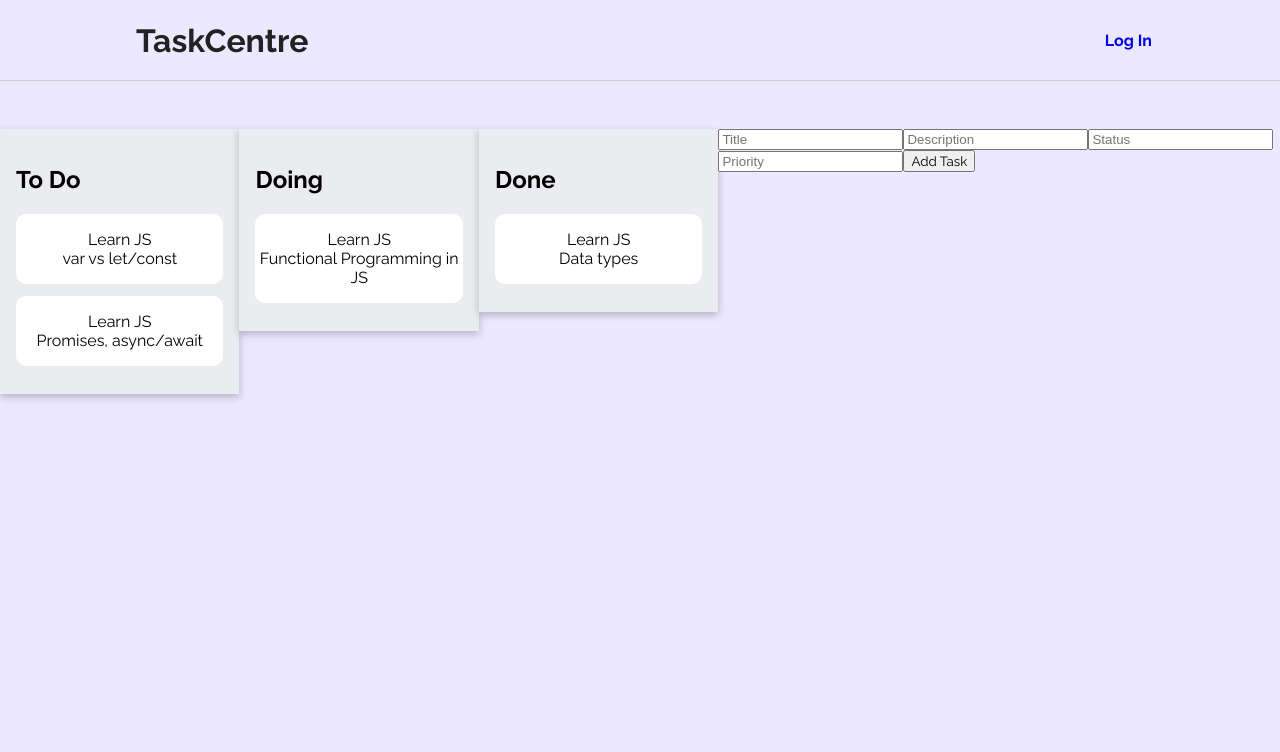
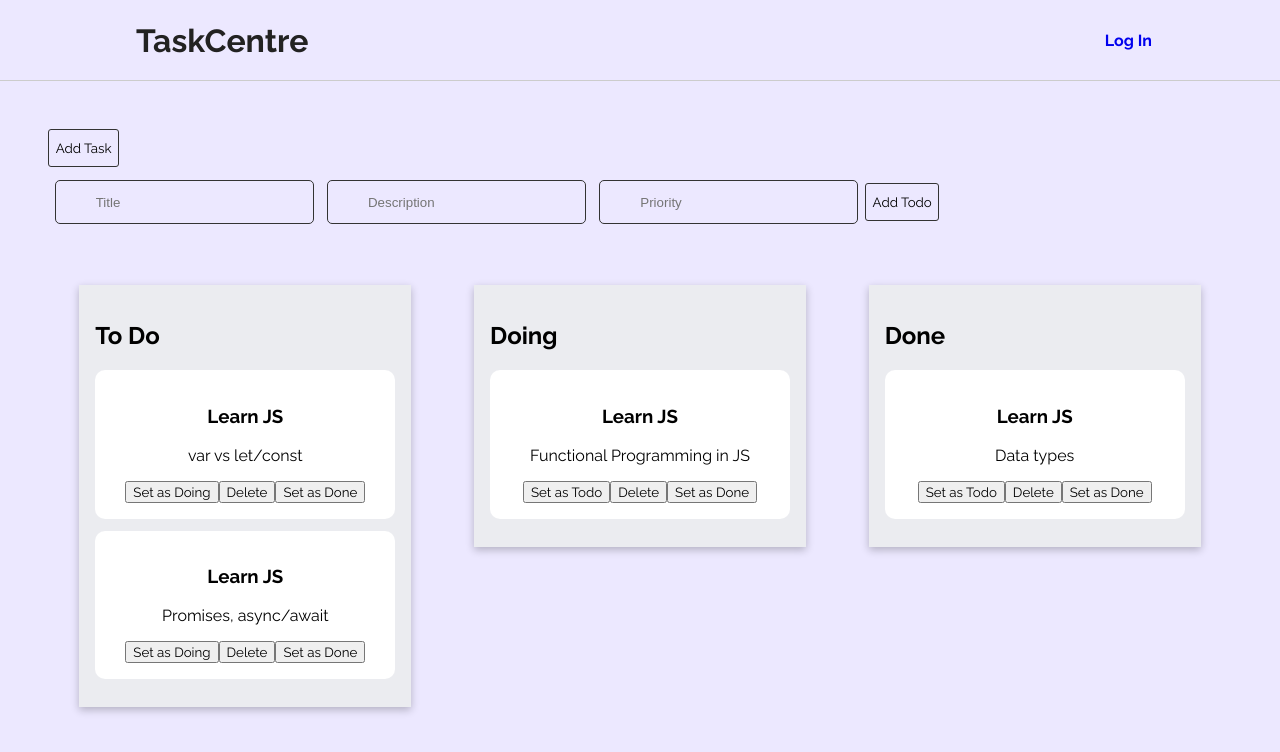
Before and after one commit to edgarkhudoyan/react-task-tracker, a React (Create React App) app: page /boards/js in a window 1280 px wide. Both pictures are taken after a click on the button "Add Task". Shown: the top 752 px of the page. Built offline with nearby package versions, Linux system fonts and the light colour scheme.

Commit message:
Add change status buttons

```diff
--- a/src/components/AddTask/AddTask.js
+++ b/src/components/AddTask/AddTask.js
@@ -1,21 +1,21 @@
 import { useContext, useState } from "react";
 import { TaskContext } from "../../TaskContext";
+import { useStyles } from "./styles";
 
 const AddTask = () => {
+  const styles = useStyles();
+
   const [tasks, setTasks] = useContext(TaskContext);
   const [title, setTitle] = useState("");
   const [description, setDescription] = useState("");
-  const [status, setStatus] = useState("");
   const [priority, setPriority] = useState("");
+  const [isVisible, setIsVisible] = useState(false);
 
   const updateTitle = (e) => {
     setTitle(e.target.value);
   };
   const updateDesc = (e) => {
     setDescription(e.target.value);
-  };
-  const updateStatus = (e) => {
-    setStatus(e.target.value);
   };
   const updatePriority = (e) => {
     setPriority(e.target.value);
@@ -28,20 +28,29 @@ const AddTask = () => {
       {
         title,
         description,
-        status,
+        status: "todo",
         priority,
         category: "JS",
       },
     ]);
     setTitle("");
     setDescription("");
-    setStatus("");
     setPriority("");
   };
 
+  const toggleAddTask = () => setIsVisible(!isVisible);
+
   return (
-    <form onSubmit={AddTask}>
+    <div>
+      <button className={styles.addTask} onClick={toggleAddTask}>
+        Add Task
+      </button>
+
+      {isVisible ? (
+        <div className={styles.formContainer}>
+          <form className={styles.form} onSubmit={AddTask}>
             <input
+              className={styles.input}
               type="text"
               placeholder="Title"
               name="title"
@@ -49,28 +58,31 @@ const AddTask = () => {
               onChange={updateTitle}
             />
             <input
+              className={styles.input}
               type="text"
               placeholder="Description"
               name="description"
               value={description}
               onChange={updateDesc}
             />
+
             <input
-        type="text"
-        placeholder="Status"
-        name="status"
-        value={status}
-        onChange={updateStatus}
-      />
-      <input
+              className={styles.input}
               type="text"
               placeholder="Priority"
               name="priority"
               value={priority}
               onChange={updatePriority}
             />
-      <button>Add Task</button>
+            <button className={styles.addTodo} type="submit">
+              Add Todo
+            </button>
           </form>
+        </div>
+      ) : (
+        ""
+      )}
+    </div>
   );
 };
 
--- a/src/components/AddTask/styles.js
+++ b/src/components/AddTask/styles.js
@@ -0,0 +1,48 @@
+import { hover } from "@testing-library/user-event/dist/hover";
+import { createUseStyles } from "react-jss";
+
+export const useStyles = createUseStyles({
+  addTask: {
+    padding: "0.75em 0.5em",
+    background: "transparent",
+    border: "1px solid #333",
+    cursor: "pointer",
+    borderRadius: "3px",
+    "&:hover": {
+      background: "#333",
+      color: "white",
+    },
+  },
+
+  addTodo: {
+    padding: "0.75em 0.5em",
+    background: "transparent",
+    border: "1px solid #333",
+    cursor: "pointer",
+    borderRadius: "3px",
+    "&:hover": {
+      background: "green",
+      border: "none",
+      color: "white",
+    },
+  },
+
+  form: {
+    width: "100%",
+    display: "flex",
+    flexDirection: "row",
+    justifyContent: "space-around",
+    alignItems: "center",
+  },
+
+  input: {
+    border: "1px solid #333",
+    borderRadius: "5px",
+    margin: "1em 0.5em",
+    padding: "1em 3em",
+    background: "transparent",
+    "&:focus": {
+      outline: "none",
+    },
+  },
+});
--- a/src/components/TaskDivs/Doing.js
+++ b/src/components/TaskDivs/Doing.js
@@ -11,8 +11,13 @@ const Doing = () => {
       {tasks.map((task) =>
         task.status === "doing" ? (
           <div className={styles.task}>
-            <div> {task.title}</div>
-            <div> {task.description}</div>
+            <h3> {task.title}</h3>
+            <p> {task.description}</p>
+            <div>
+              <button>Set as Todo</button>
+              <button>Delete</button>
+              <button>Set as Done</button>
+            </div>
           </div>
         ) : (
           ""
--- a/src/components/TaskDivs/Done.js
+++ b/src/components/TaskDivs/Done.js
@@ -11,8 +11,13 @@ const Done = () => {
       {tasks.map((task) =>
         task.status === "done" ? (
           <div className={styles.task}>
-            <div> {task.title}</div>
-            <div> {task.description}</div>
+            <h3> {task.title}</h3>
+            <p> {task.description}</p>
+            <div>
+              <button>Set as Todo</button>
+              <button>Delete</button>
+              <button>Set as Done</button>
+            </div>
           </div>
         ) : (
           ""
--- a/src/components/TaskDivs/Todo.js
+++ b/src/components/TaskDivs/Todo.js
@@ -11,8 +11,13 @@ const Todo = () => {
       {tasks.map((task) =>
         task.status === "todo" ? (
           <div className={styles.task}>
-            <div> {task.title}</div>
-            <div> {task.description}</div>
+            <h3> {task.title}</h3>
+            <p> {task.description}</p>
+            <div>
+              <button>Set as Doing</button>
+              <button>Delete</button>
+              <button>Set as Done</button>
+            </div>
           </div>
         ) : (
           ""
--- a/src/pages/TaskLists.js
+++ b/src/pages/TaskLists.js
@@ -5,7 +5,16 @@ import AddTask from "../components/AddTask/AddTask";
 import { createUseStyles } from "react-jss";
 
 const useStyles = createUseStyles({
+  tasksContainer: {
+    display: "flex",
+    flexDirection: "column",
+    justifyContent: "center",
+    alignItems: "flex-start",
+    padding: "3em",
+  },
+
   tasks: {
+    width: "100%",
     display: "flex",
     justifyContent: "space-around",
     alignItems: "flex-start",
@@ -17,12 +26,14 @@ const TaskLists = () => {
   const styles = useStyles();
 
   return (
-    <div>
+    <div className={styles.tasksContainer}>
+      <div>
+        <AddTask />
+      </div>
       <div className={styles.tasks}>
         <Todo />
         <Doing />
         <Done />
-        <AddTask />
       </div>
     </div>
   );
```
Lines whose indentation alone changed are shown as unchanged.
